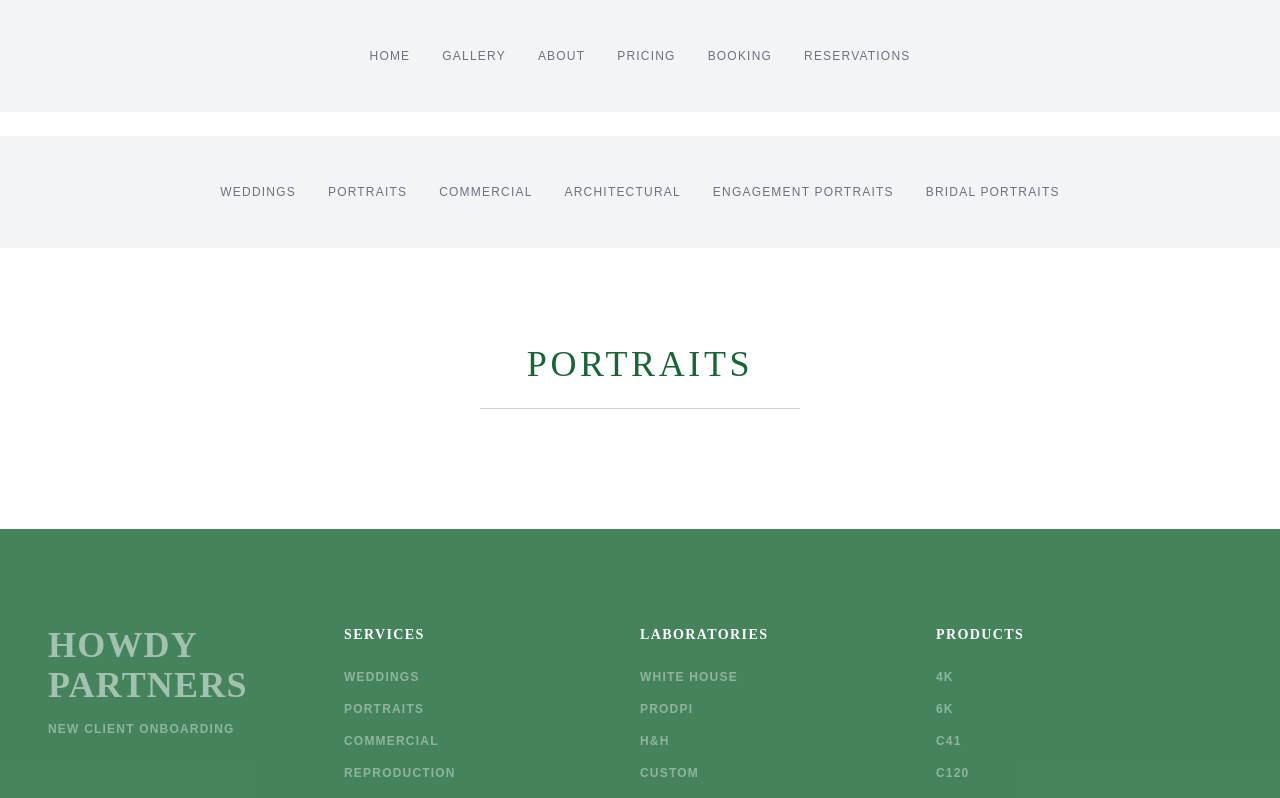
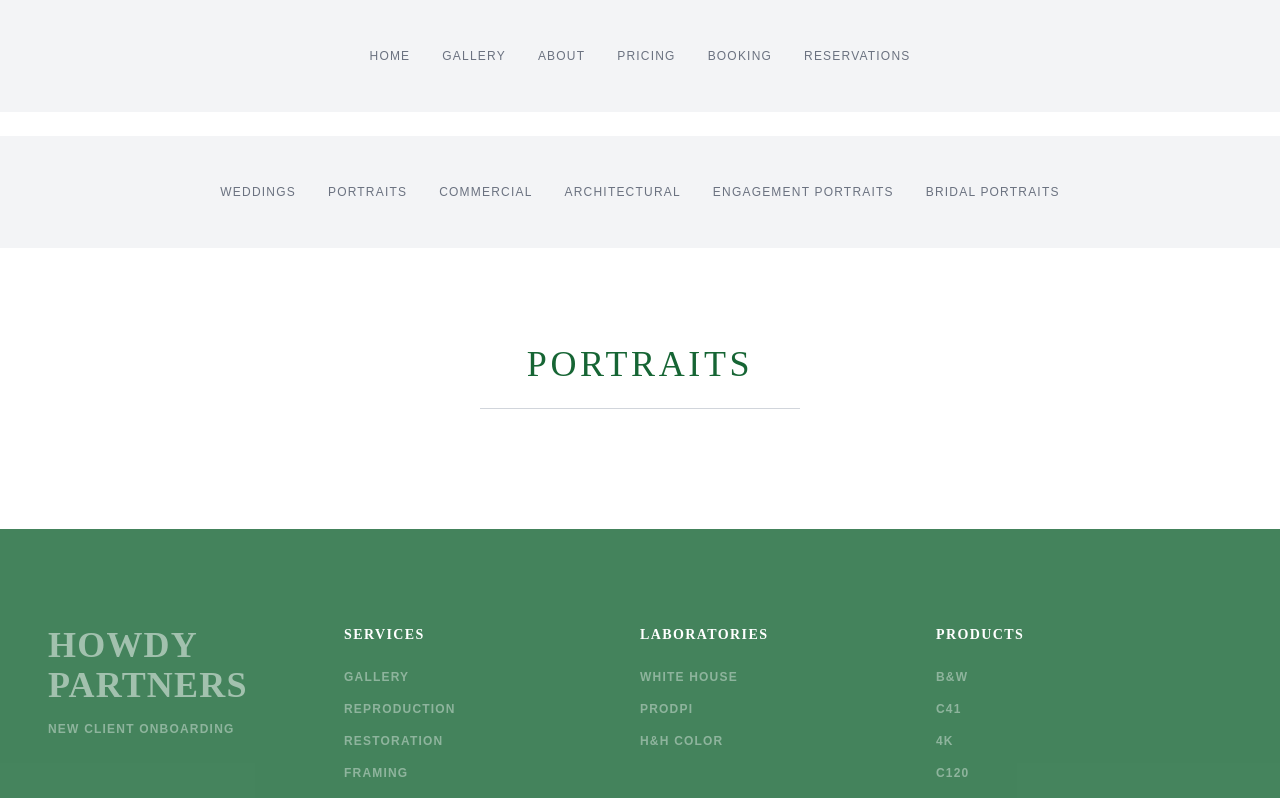
Before and after one commit to mhackersu/dbm-photography, a Next.js app: page /portraits in a window 1280 px wide. Shown: the top 798 px of the page. Built offline with nearby package versions, Linux system fonts and the light colour scheme.

Commit message:
update footer

```diff
--- a/src/app/footer.tsx
+++ b/src/app/footer.tsx
@@ -14,9 +14,7 @@ export default function Footer() {
             </div>
             <div>
                 <div className="font-display text-white uppercase text-sm tracking-widest mb-6">Services</div>
-                <Link href="/weddings" className="block mb-4">Weddings</Link>
-                <Link href="/portraits" className="block mb-4">Portraits</Link>
-                <a href="#" className="block mb-4">Commercial</a>
+                <Link href="/gallery" className="block mb-4">Gallery</Link>
                 <a href="#" className="block mb-4">Reproduction</a>
                 <a href="#" className="block mb-4">Restoration</a>
                 <a href="#" className="block mb-4">Framing</a>
@@ -25,15 +23,17 @@ export default function Footer() {
                 <div className="font-display text-white uppercase text-sm tracking-widest mb-6">Laboratories</div>
                 <a href="#" className="block mb-4">White House</a>
                 <a href="#" className="block mb-4">ProDPI</a>
-                <a href="#" className="block mb-4">H&H</a>
-                <a href="#" className="block mb-4">Custom</a>
+                <a href="#" className="block mb-4">H&H Color</a>
+                <a href="#" className="block mb-4"></a>
             </div>
             <div>
                 <div className="font-display text-white uppercase text-sm tracking-widest mb-6">Products</div>
+                <a href="#" className="block mb-4">B&W</a>
+                <a href="#" className="block mb-4">C41</a>
                 <a href="#" className="block mb-4">4K</a>
+                <a href="#" className="block mb-4">C120</a>
                 <a href="#" className="block mb-4">6K</a>
-                <a href="#" className="block mb-4">C41</a>
-                <a href="#" className="block mb-4">C120</a>
+                <a href="#" className="block mb-4">12K</a>
             </div>
         </div>
         <div className="text-sm lg:text-base text-center font-heading font-light tracking-widest uppercase text-white opacity-75 pb-24">©2025 Design By DBMCO.NET</div>
```
